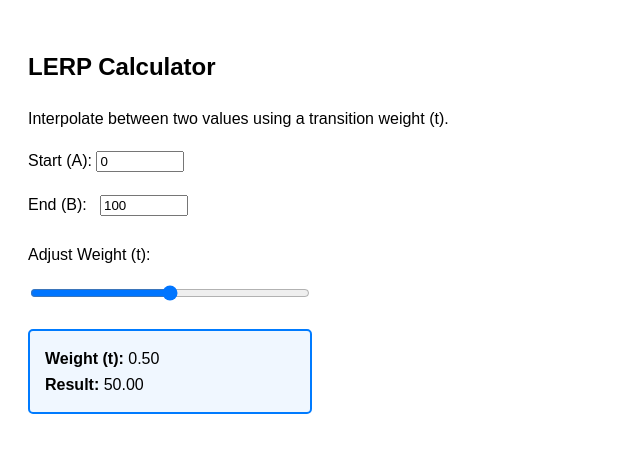
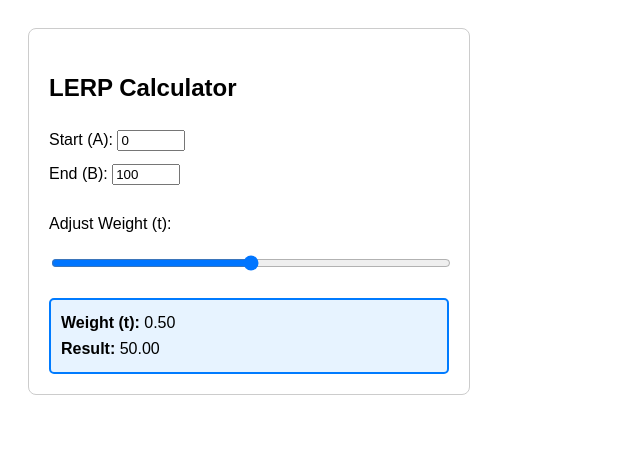
Before and after one commit to BismaLimbada/HCI-Lab-06, a plain HTML site: page index.html in a window 1280 px wide. Shown: the whole page, without its empty margins (0-640 px from the left). Drawn offline with Linux system fonts and the light colour scheme.

Commit message:
Update index.html

```diff
--- a/index.html
+++ b/index.html
@@ -5,39 +5,29 @@
     <title>Week 09: LERP Lab</title>
     <style>
         body { font-family: Arial, sans-serif; padding: 20px; line-height: 1.6; }
-        .result-box {
-            margin-top: 20px;
-            padding: 15px;
-            background: #f0f7ff;
-            border: 2px solid #007bff;
-            border-radius: 5px;
-            width: 250px;
-        }
-        input[type="number"] { width: 80px; margin-bottom: 10px; }
-        .input-group { margin-bottom: 10px; }
+        .container { max-width: 400px; border: 1px solid #ccc; padding: 20px; border-radius: 8px; }
+        .result-box { margin-top: 20px; padding: 10px; background: #e7f3ff; border: 2px solid #007bff; border-radius: 5px; }
+        input[type="number"] { width: 60px; margin-bottom: 10px; }
     </style>
 </head>
 <body>
 
-    <h2>LERP Calculator</h2>
-    <p>Interpolate between two values using a transition weight (t).</p>
+    <div class="container">
+        <h2>LERP Calculator</h2>
 
-    <div class="input-group">
         <label>Start (A): </label>
-        <input type="number" id="valA" value="0">
-    </div>
+        <input type="number" id="valA" value="0"> <br>
 
-    <div class="input-group">
-        <label>End (B): &nbsp;</label>
+        <label>End (B): </label>
         <input type="number" id="valB" value="100">
-    </div>
 
-    <p>Adjust Weight (t):</p>
-    <input type="range" id="weightSlider" min="0" max="1" step="0.01" value="0.5" style="width: 280px;">
+        <p>Adjust Weight (t):</p>
+        <input type="range" id="weightSlider" min="0" max="1" step="0.01" value="0.5" style="width: 100%;">
 
-    <div class="result-box">
-        <div><strong>Weight (t):</strong> <span id="tValue">0.50</span></div>
-        <div><strong>Result:</strong> <span id="calculatedLerp">50.00</span></div>
+        <div class="result-box">
+            <div><strong>Weight (t):</strong> <span id="tValue">0.5</span></div>
+            <div><strong>Result:</strong> <span id="calculatedLerp">50</span></div>
+        </div>
     </div>
 
     <script>
@@ -52,19 +42,19 @@
             let b = parseFloat(inputB.value) || 0;
             let t = parseFloat(slider.value);
 
-            // Simple LERP logic
+            // The LERP logic
             let result = a + (b - a) * t;
 
             displayT.textContent = t.toFixed(2);
             displayResult.textContent = result.toFixed(2);
         }
 
-        // Real-time listeners
+        // Listen for changes on all inputs
         slider.addEventListener('input', update);
         inputA.addEventListener('input', update);
         inputB.addEventListener('input', update);
 
-        update(); // Initial call
+        update(); // Run once at start
     </script>
 </body>
 </html>
```
